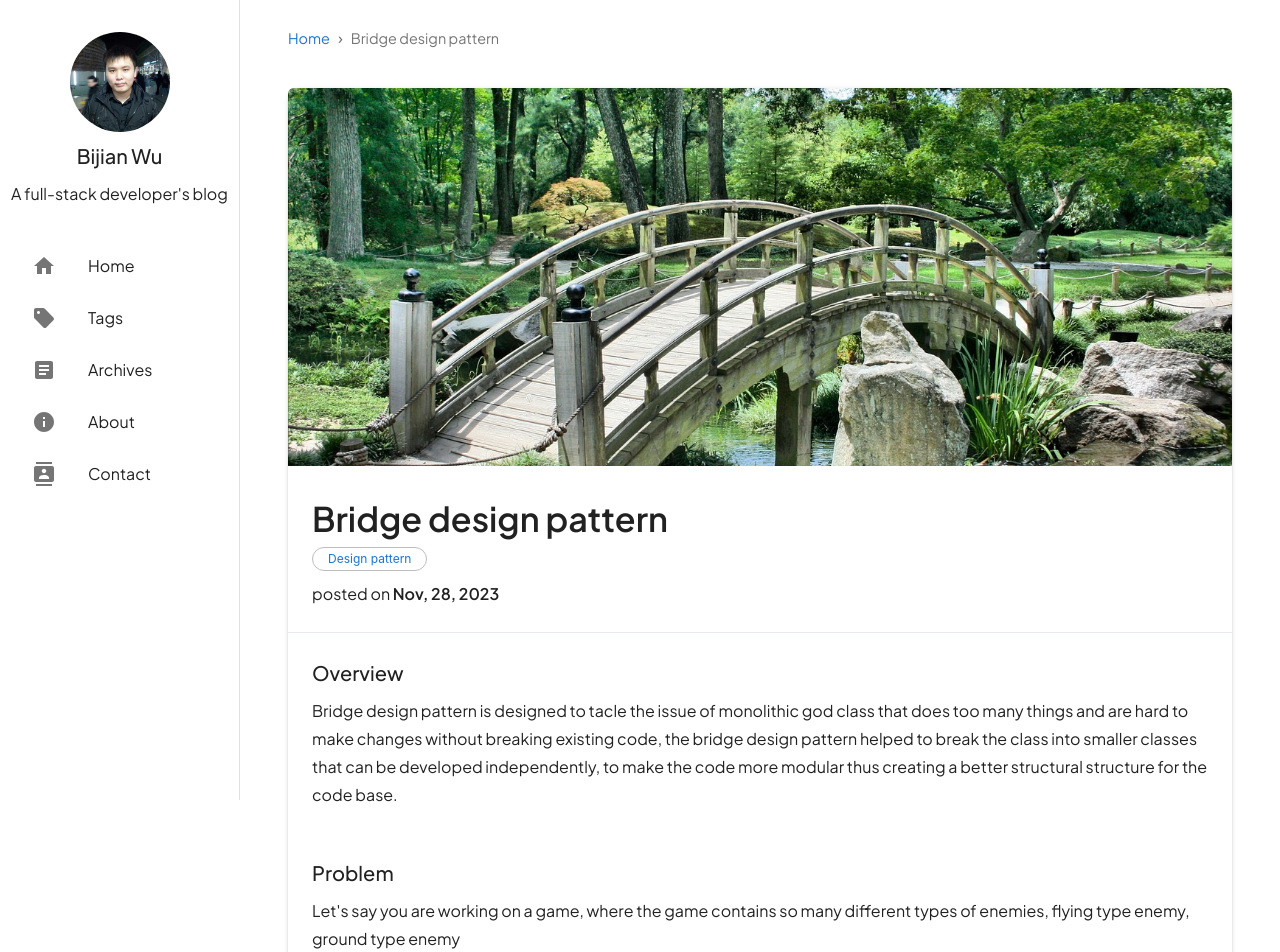
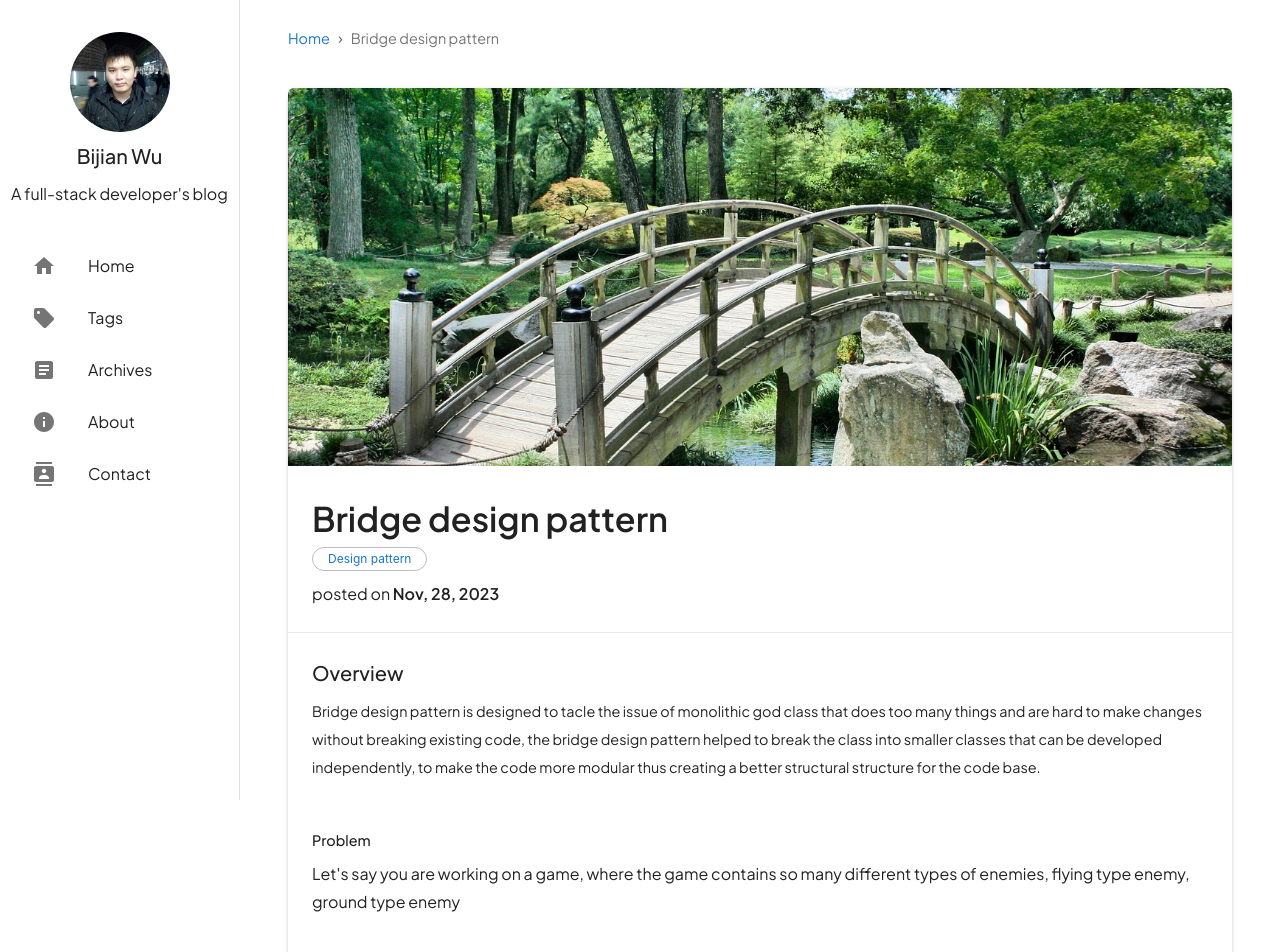
Before and after one commit to BijianWu/blog, a React (Create React App) app: page /posts/bridge-design-pattern in a window 1280 px wide. Shown: the top 952 px of the page. Built offline with nearby package versions, Linux system fonts and the light colour scheme.

Commit message:
make blog details page smaller

```diff
--- a/src/blog/BlogPosts.jsx
+++ b/src/blog/BlogPosts.jsx
@@ -18,12 +18,12 @@ export default function BlogPosts(){
         <Grid item xl={4} md={6} xs={12} display={mdMatches ? "" : "flex"} justifyContent={"center"} alignItems={"center"}>
             <SingleResponsibilityBlogPost />
         </Grid>
-        <Grid item xl={4} md={6} xs={12} display={mdMatches ? "" : "flex"} justifyContent={"center"} alignItems={"center"}>
+        {/* <Grid item xl={4} md={6} xs={12} display={mdMatches ? "" : "flex"} justifyContent={"center"} alignItems={"center"}>
             <SingleResponsibilityBlogPost />
         </Grid>
         <Grid item xl={4} md={6} xs={12} display={mdMatches ? "" : "flex"} justifyContent={"center"} alignItems={"center"}>
             <SingleResponsibilityBlogPost />
-        </Grid>
+        </Grid> */}
         {/* <Grid item xl={4} md={6} xs={12} display={mdMatches ? "" : "flex"} justifyContent={"center"} alignItems={"center"}>
             <BridgeDesignPatternBlogPost />
         </Grid> */}
--- a/src/pages/blogs/november_28_2023/BridgeDesignPatternBlogDetails.jsx
+++ b/src/pages/blogs/november_28_2023/BridgeDesignPatternBlogDetails.jsx
@@ -10,13 +10,13 @@ export default function BridgeDesignPatternBlogDetails(){
             mainContent={
             <>
                 <Typography variant="h6"  mb={1}>Overview</Typography>
-                <Typography paragraph mb={6}>
+                <Typography paragraph fontSize={"0.9rem"} mb={6}>
                     Bridge design pattern is designed to tacle the issue of monolithic god class that does too many things and are hard to make changes without breaking existing code,
                     the bridge design pattern helped to break the class into smaller classes that can be developed independently, to make the code more modular thus creating a better
                     structural structure for the code base.
                 </Typography>
 
-                <Typography variant="h6"  mb={1}>Problem</Typography>
+                <Typography variant="h6" fontSize={"0.9rem"} mb={1}>Problem</Typography>
                 <Typography paragraph>
                     Let's say you are working on a game, where the game contains so many different types of enemies, flying type enemy, ground type enemy
                 </Typography>
--- a/src/pages/blogs/november_29_2023/SingleResponsibilityBlogDetails.jsx
+++ b/src/pages/blogs/november_29_2023/SingleResponsibilityBlogDetails.jsx
@@ -23,7 +23,7 @@ export default function SingleResponsibilityBlogDetails(){
             mainContent={
             <>
                 <Typography variant="h6"  mb={1}>Overview</Typography>
-                <Typography paragraph mb={6}>
+                <Typography paragraph fontSize={"0.9rem"} mb={6}>
                     Single Responsibitiy is the first principle from SOILD, where it sets a best practice for how programmer should code. A class or a functon must not have
                     different reasons to change, it should do one thing well. What the one thing is depends on the context of the application you are working, thus every time you see an if and
                     else statement that does not mean the function breaks the Single responsibility principle. when you see your function does multiple things, the best thing you do is
@@ -33,7 +33,7 @@ export default function SingleResponsibilityBlogDetails(){
                 </Typography>
 
                 <Typography variant="h6"  mb={1}>Example</Typography>
-                <Typography paragraph>
+                <Typography paragraph fontSize={"0.9rem"}>
                     Let's say you are working on a game, where the game contains so many different types of enemies, flying type enemy, ground type enemy
                 </Typography>
 {/*
```
